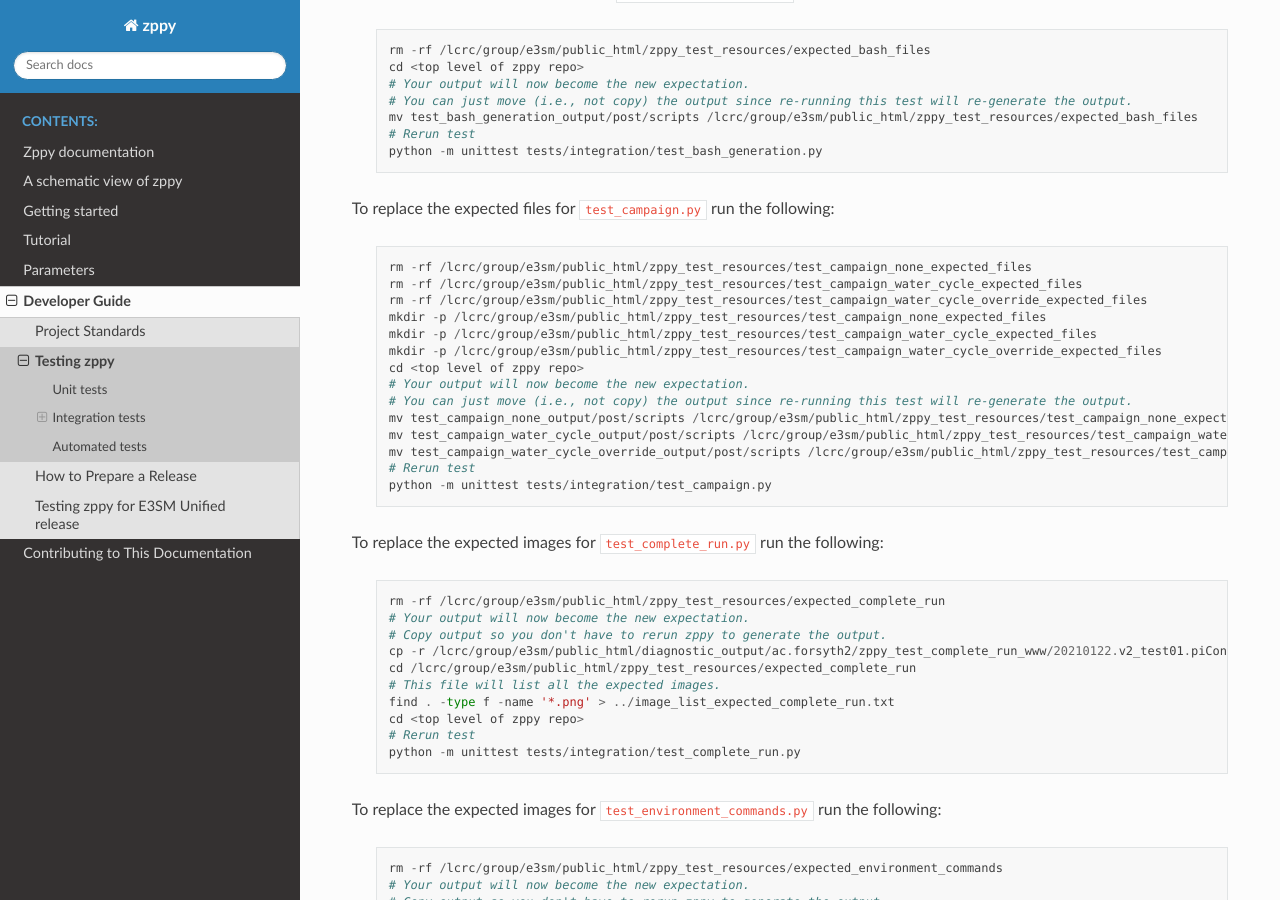
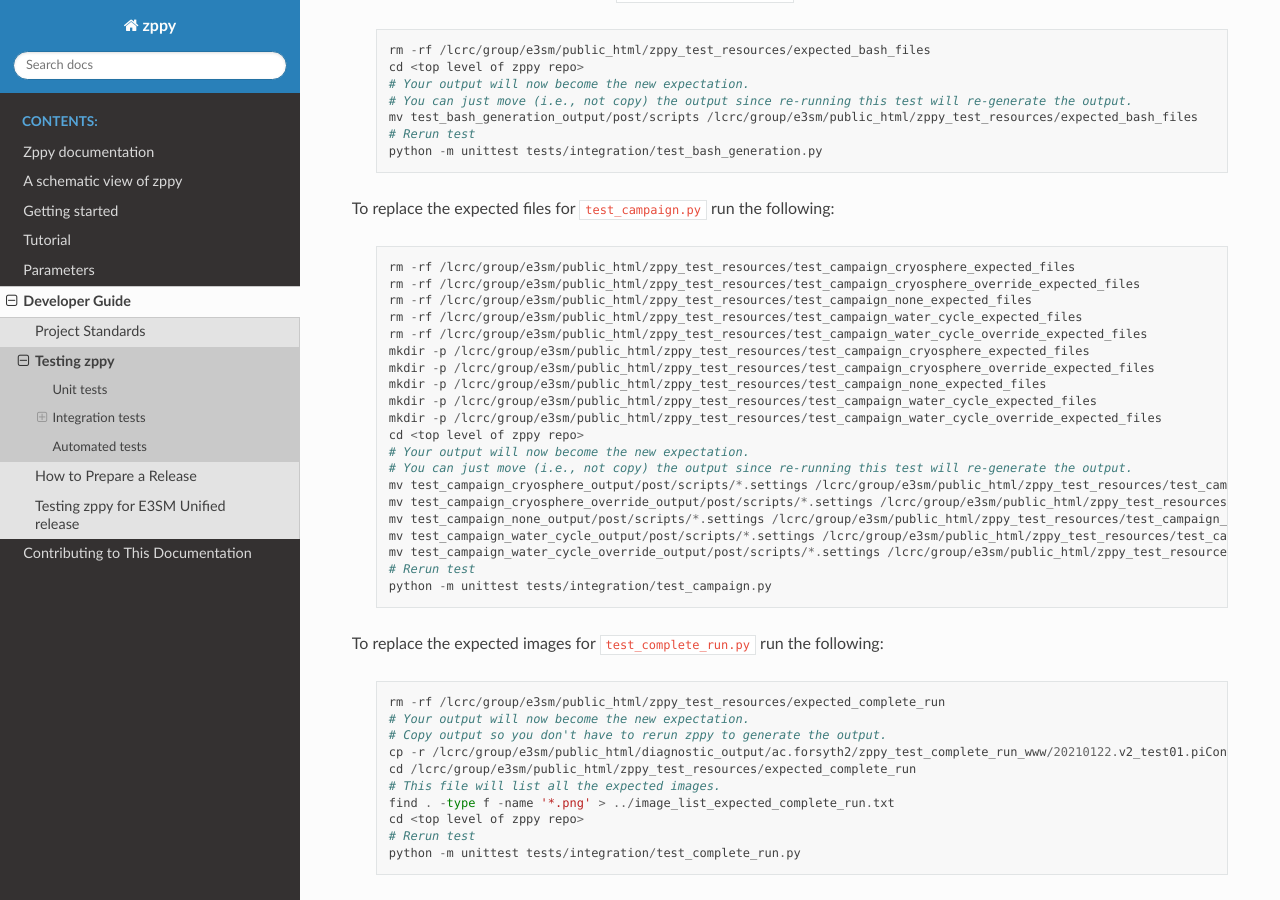
Before and after one commit to E3SM-Project/zppy, a Sphinx documentation site: the page built from docs/source/dev_guide/testing.rst, in a window 1280 px wide and 900 px high, scrolled down 1088 px. Built offline with Sphinx 7.4.7 and the Read the Docs theme 2.0.0, drawn with Linux system fonts in a browser that asks for light colours.

Commit message:
Add testing and documentation

```diff
--- a/docs/source/dev_guide/testing.rst
+++ b/docs/source/dev_guide/testing.rst
@@ -68,18 +68,24 @@
 
     .. code::
 
+       rm -rf /lcrc/group/e3sm/public_html/zppy_test_resources/test_campaign_cryosphere_expected_files
+       rm -rf /lcrc/group/e3sm/public_html/zppy_test_resources/test_campaign_cryosphere_override_expected_files
        rm -rf /lcrc/group/e3sm/public_html/zppy_test_resources/test_campaign_none_expected_files
        rm -rf /lcrc/group/e3sm/public_html/zppy_test_resources/test_campaign_water_cycle_expected_files
        rm -rf /lcrc/group/e3sm/public_html/zppy_test_resources/test_campaign_water_cycle_override_expected_files
+       mkdir -p /lcrc/group/e3sm/public_html/zppy_test_resources/test_campaign_cryosphere_expected_files
+       mkdir -p /lcrc/group/e3sm/public_html/zppy_test_resources/test_campaign_cryosphere_override_expected_files
        mkdir -p /lcrc/group/e3sm/public_html/zppy_test_resources/test_campaign_none_expected_files
        mkdir -p /lcrc/group/e3sm/public_html/zppy_test_resources/test_campaign_water_cycle_expected_files
        mkdir -p /lcrc/group/e3sm/public_html/zppy_test_resources/test_campaign_water_cycle_override_expected_files
        cd <top level of zppy repo>
        # Your output will now become the new expectation.
        # You can just move (i.e., not copy) the output since re-running this test will re-generate the output.
-       mv test_campaign_none_output/post/scripts /lcrc/group/e3sm/public_html/zppy_test_resources/test_campaign_none_expected_files
-       mv test_campaign_water_cycle_output/post/scripts /lcrc/group/e3sm/public_html/zppy_test_resources/test_campaign_water_cycle_expected_files
-       mv test_campaign_water_cycle_override_output/post/scripts /lcrc/group/e3sm/public_html/zppy_test_resources/test_campaign_water_cycle_override_expected_files
+       mv test_campaign_cryosphere_output/post/scripts/*.settings /lcrc/group/e3sm/public_html/zppy_test_resources/test_campaign_cryosphere_expected_files
+       mv test_campaign_cryosphere_override_output/post/scripts/*.settings /lcrc/group/e3sm/public_html/zppy_test_resources/test_campaign_cryosphere_override_expected_files
+       mv test_campaign_none_output/post/scripts/*.settings /lcrc/group/e3sm/public_html/zppy_test_resources/test_campaign_none_expected_files
+       mv test_campaign_water_cycle_output/post/scripts/*.settings /lcrc/group/e3sm/public_html/zppy_test_resources/test_campaign_water_cycle_expected_files
+       mv test_campaign_water_cycle_override_output/post/scripts/*.settings /lcrc/group/e3sm/public_html/zppy_test_resources/test_campaign_water_cycle_override_expected_files
        # Rerun test
        python -m unittest tests/integration/test_campaign.py
 
```
Also changed, not shown: 3 other files.
